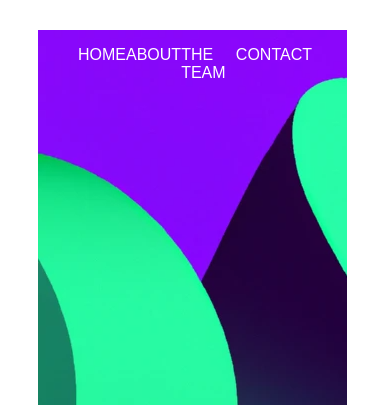
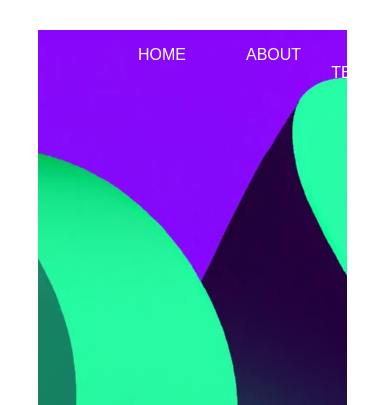
Before and after one commit to fac27/agency-website, a plain HTML site: page index.html in a window 390 px wide. Shown: the top 405 px of the page. Drawn offline with Linux system fonts and the light colour scheme; a script that the page names is missing.

Commit message:
Nav bar fixed position, not checked with mobile view

```diff
--- a/index.html
+++ b/index.html
@@ -16,8 +16,8 @@
     class="header-img section-layout text-right-margin"
     style="color:white"
     >
-        <nav>
-            <ul class="no-bullets horizontal-flex-layout text-right-margin justify-space-between">
+        <nav class="fixed-nav horizontal-flex-layout">
+            <ul class="no-bullets horizontal-flex-layout ">
                 <li><a href="#section-home">HOME</a></li>
                 <li><a href="#section-about">ABOUT</a></li>
                 <li><a href="#section-team">THE TEAM</a></li>
--- a/styles.css
+++ b/styles.css
@@ -24,8 +24,6 @@ body {
 }
 
 
-
-
 /* HEADER */
 
 .header-img {
@@ -35,6 +33,8 @@ body {
 a {
     text-decoration: none;
     color: white;
+    margin-left: 30px;
+    margin-right: 30px;
 }
 
 a:hover {
@@ -69,9 +69,10 @@ a:hover {
     font-size: 70px;
 }
 
-/* .fixed-nav {
+.fixed-nav {
     position: fixed;
-} */
+    margin-left: 30px;
+}
 
 /* CLASS LAYOUTS WE CAN APPLY TO MULTIPLE ELEMENTS */
 
```
